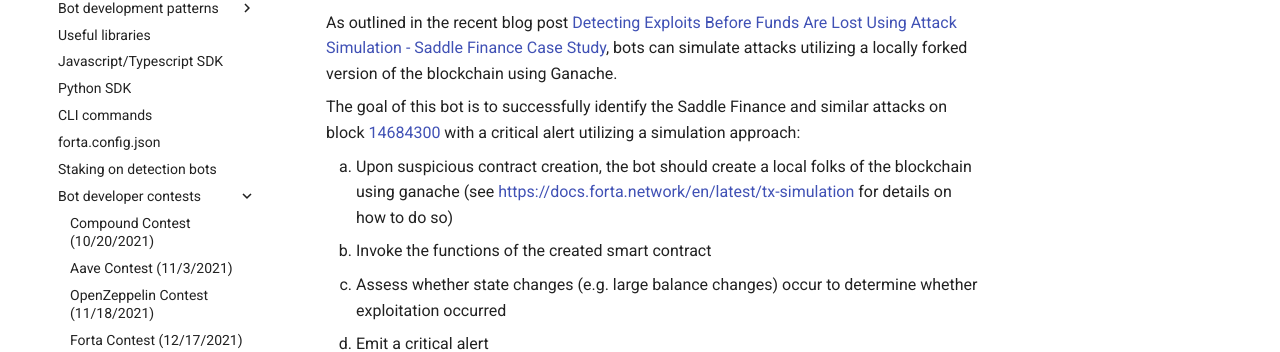
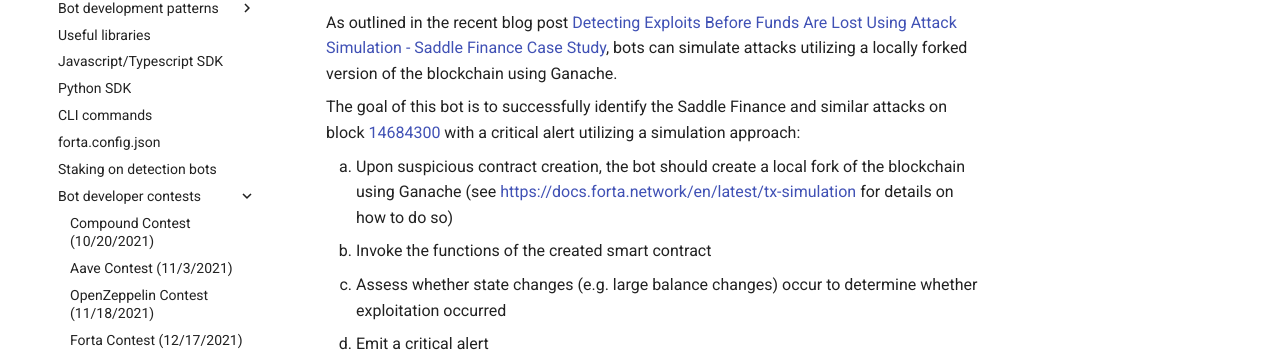
Before and after one commit to forta-network/docs, an MkDocs documentation site: the page built from docs/contest7-forta.md, in a window 1280 px wide and 900 px high, scrolled down 1768 px. Shown: the part 201-553 px from the top of the window. Built offline with MkDocs 1.6.1 and Material for MkDocs 9.7.7, drawn with Linux system fonts in a browser that asks for light colours.

Commit message:
fix typo

```diff
--- a/docs/contest7-forta.md
+++ b/docs/contest7-forta.md
@@ -48,7 +48,7 @@
 
     The goal of this bot is to successfully identify the Saddle Finance and similar attacks on block [14684300](https://etherscan.io/block/14684300) with a critical alert utilizing a simulation approach:
 
-    1. Upon suspicious contract creation, the bot should create a local folks of the blockchain using ganache (see [https://docs.forta.network/en/latest/tx-simulation](tx-simulation.md) for details on how to do so)
+    1. Upon suspicious contract creation, the bot should create a local fork of the blockchain using Ganache (see [https://docs.forta.network/en/latest/tx-simulation](tx-simulation.md) for details on how to do so)
     2. Invoke the functions of the created smart contract
     3. Assess whether state changes (e.g. large balance changes) occur to determine whether exploitation occurred
     4. Emit a critical alert
```
